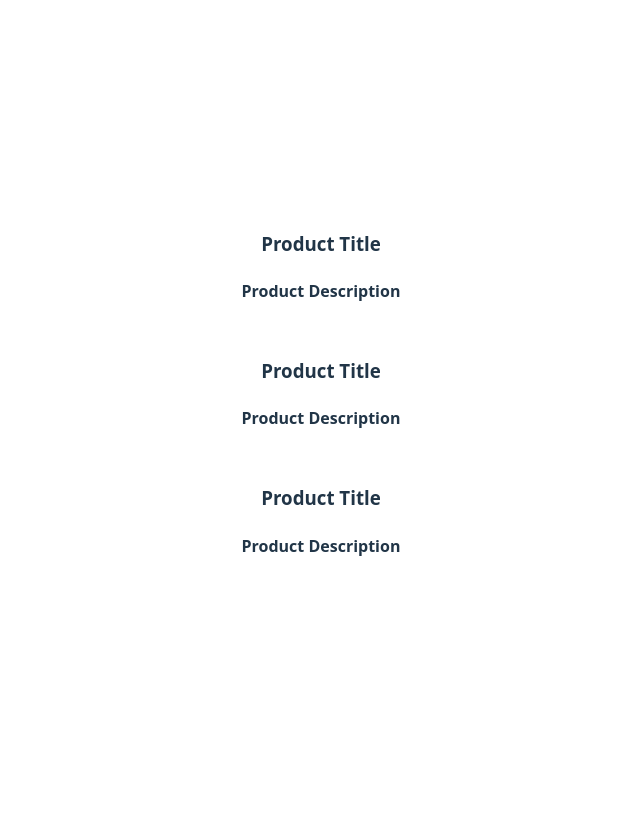
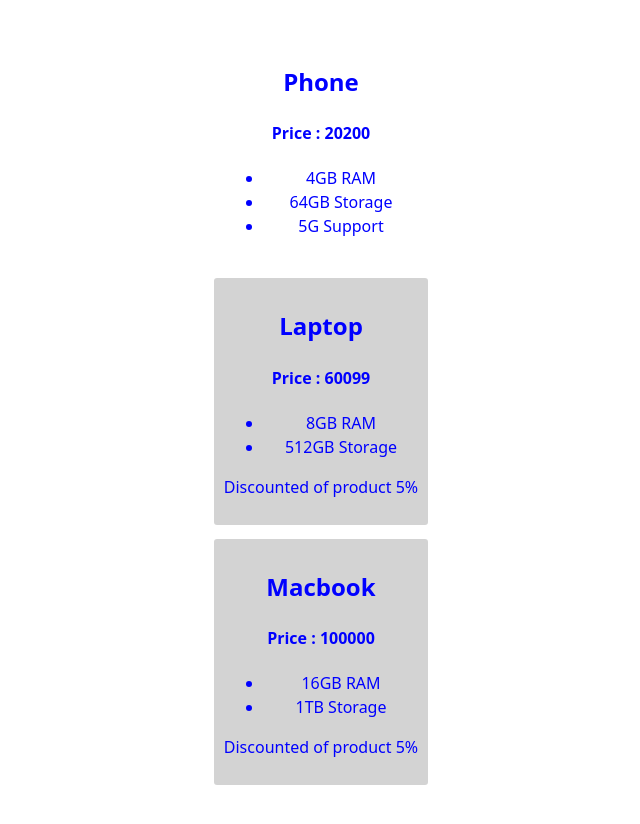
Before and after one commit to siddhant-gavai/my-app, a React (Vite) app: page / in a window 1280 px wide. Shown: the top 824 px of the page, without its empty margins (319-959 px from the left). Before the commit the page ends 800 px from the top, so only its background shows below. Built offline with nearby package versions, Linux system fonts and the light colour scheme.

Commit message:
Add conditional styling and discount message based on price

```diff
--- a/src/Product.jsx
+++ b/src/Product.jsx
@@ -1,9 +1,22 @@
 import "./Product.css";
-function product() {
+function product({ title, price, features }) {
+  let isDiscounted = price > 30000;
+  let styles = {
+    color: "blue",
+    backgroundColor: isDiscounted ? "lightgray" : null,
+    padding: "10px",
+    borderRadius: "5px",
+  };
   return (
-    <div className="Product">
-      <h3>Product Title</h3>
-      <h4>Product Description </h4>
+    <div className="Product" style={styles}>
+      <h2> {title} </h2>
+      <h4> Price : {price} </h4>
+      <ul>
+        {features.map((feature, index) => (
+          <li key={index}>{feature}</li>
+        ))}
+      </ul>
+      {isDiscounted ? <p>Discounted of product 5% </p> : null}
     </div>
   );
 }
--- a/src/ProductTab.jsx
+++ b/src/ProductTab.jsx
@@ -1,11 +1,14 @@
 import Product from "./Product";
 
 function ProductTab() {
+  const options1 = ["4GB RAM", "64GB Storage", "5G Support"];
+  const options2 = ["8GB RAM", "512GB Storage"];
+  const options3 = ["16GB RAM", "1TB Storage"];
   return (
     <div>
-      <Product />
-      <Product />
-      <Product />
+      <Product title="Phone" price="20200" features={options1} />
+      <Product title=" Laptop" price="60099" features={options2} />
+      <Product title="Macbook" price="100000" features={options3} />
     </div>
   );
 }
```
Also changed, not shown: 1 other file (tests, documents, lock files or other folders).
